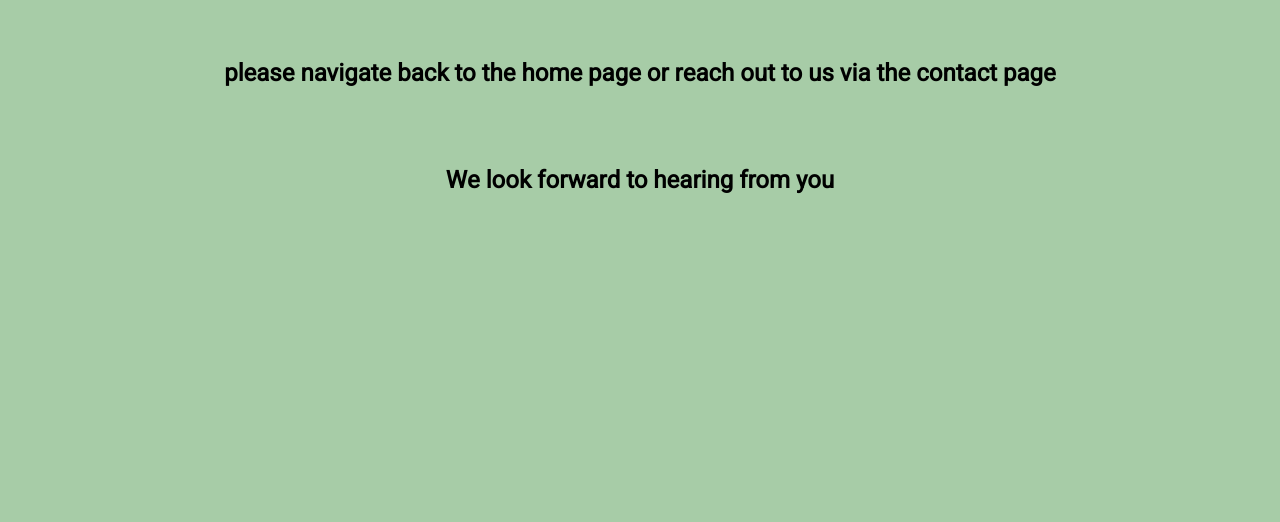
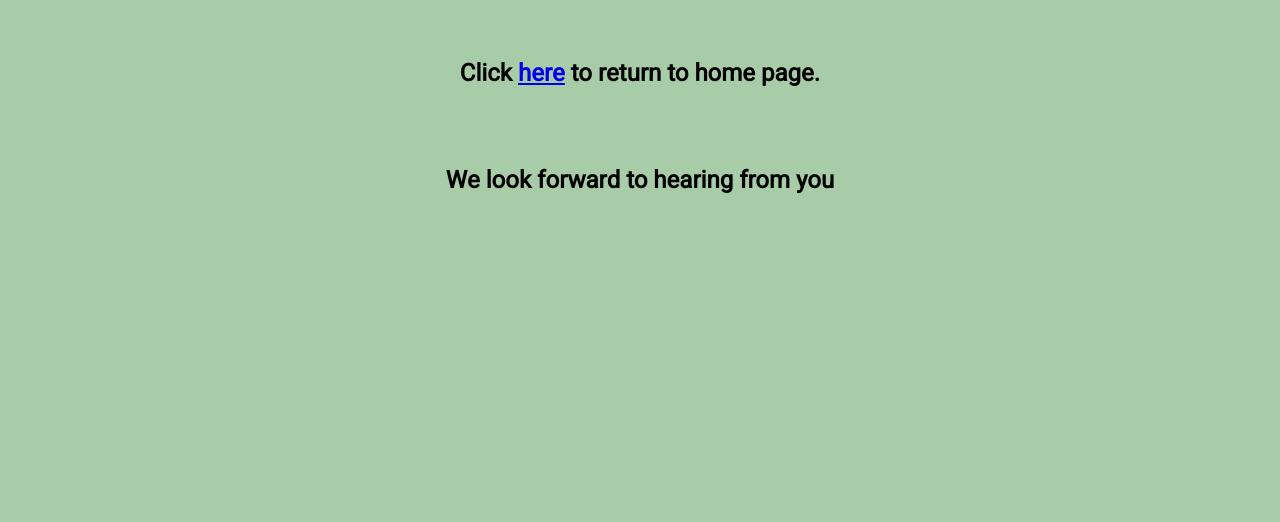
Before and after one commit to DaveTrev/bark-and-stride, a plain HTML site: page 404.html in a window 1280 px wide. Shown: the part 578-1100 px from the top of the page. Drawn offline with Linux system fonts and the light colour scheme; a web font is replaced by a local one.

Commit message:
added index.html link to 404 page

```diff
--- a/404.html
+++ b/404.html
@@ -38,7 +38,7 @@
     </h1>
     <br>
     <h2>
-        please navigate back to the home page or reach out to us via the contact page
+        Click <a href="index.html">here</a> to return to home page.
     </h2>
     <br>
 
```
